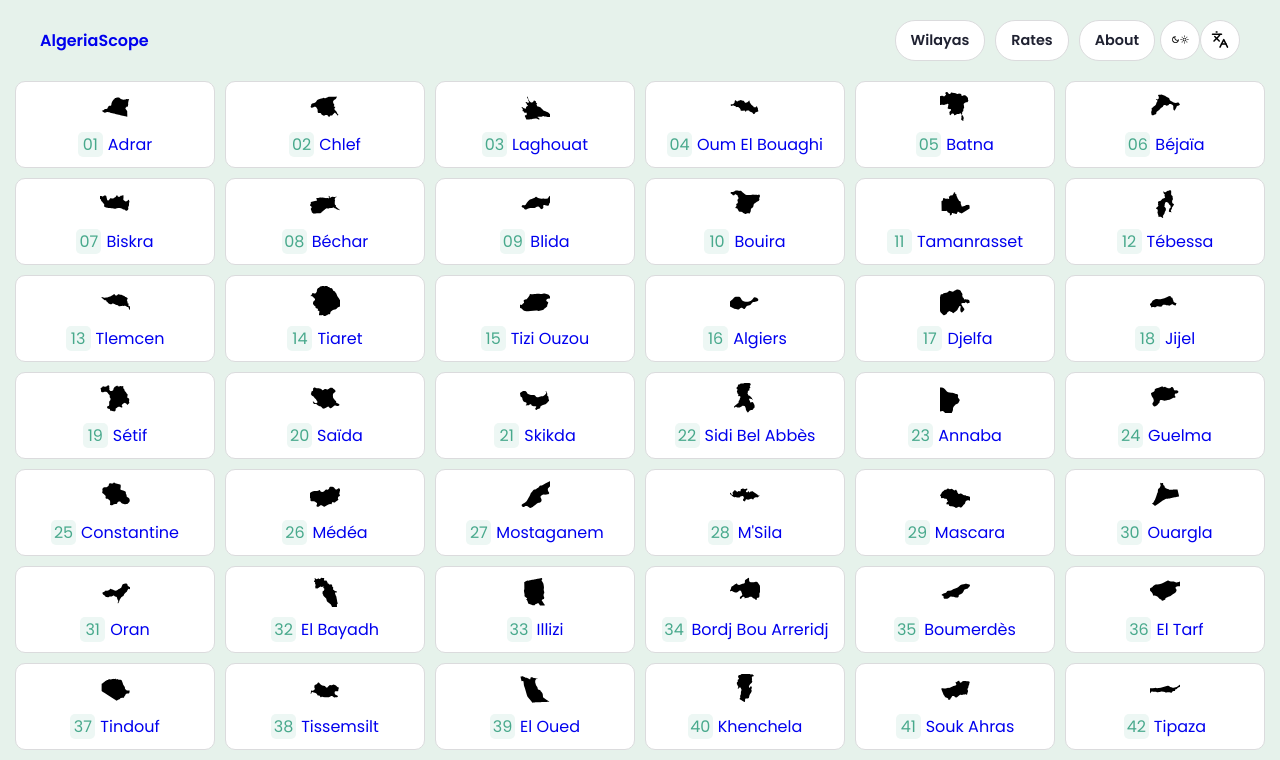
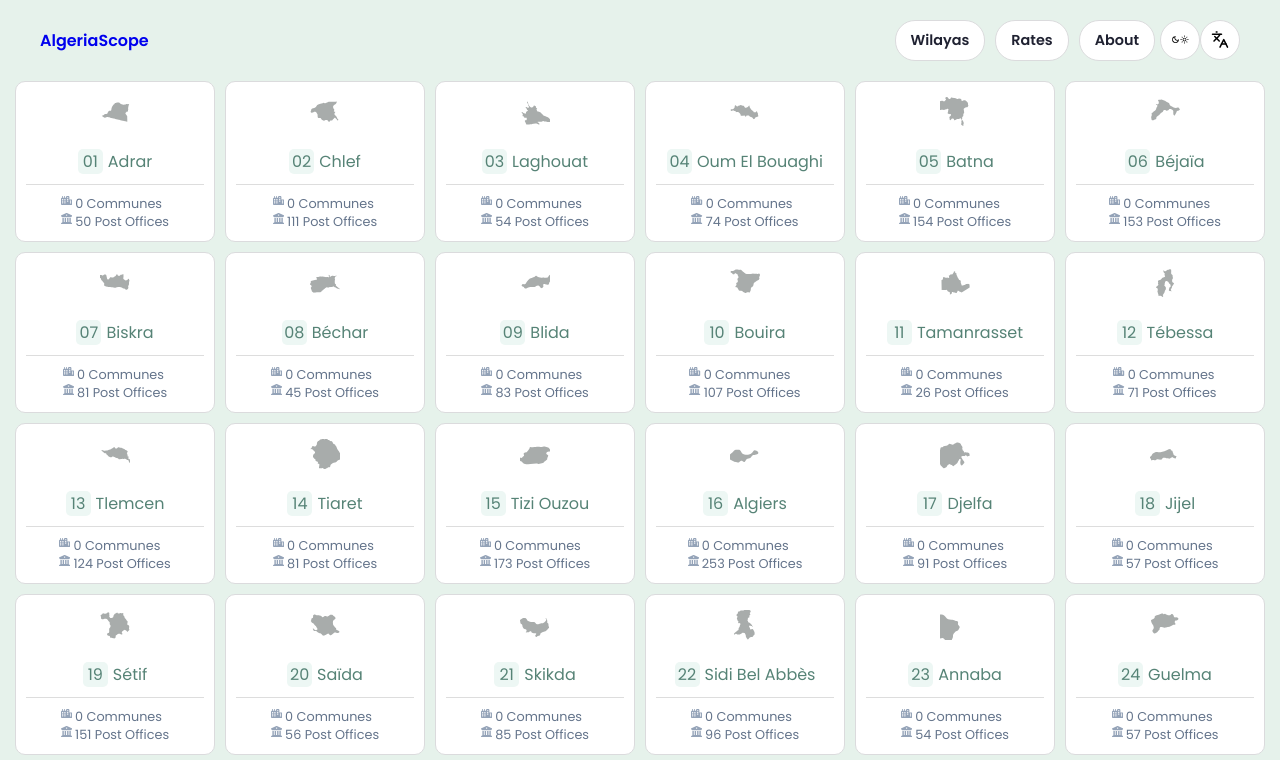
Before and after one commit to algeriascope/algeriascope.github.io, a React (Vite) app: page /postcodes in a window 1280 px wide. Shown: the top 760 px of the page. Built offline with nearby package versions, Linux system fonts and the light colour scheme.

Commit message:
react-svg for maps icons/ui fixes

```diff
--- a/package.json
+++ b/package.json
@@ -15,7 +15,8 @@
     "react": "^19.2.8",
     "react-dom": "^19.2.8",
     "react-icons": "^5.7.0",
-    "react-router-dom": "^7.18.3"
+    "react-router-dom": "^7.18.3",
+    "react-svg": "^19.1.5"
   },
   "devDependencies": {
     "@types/react": "^19.2.18",
--- a/src/pages/Postcodes.jsx
+++ b/src/pages/Postcodes.jsx
@@ -1,7 +1,9 @@
 import React from 'react';
+import { ReactSVG } from 'react-svg';
 import styles from './Postcodes.module.css';
 import data from '../data/algeria_data.json';
 import { Link } from 'react-router-dom';
+import { FaCity, FaBuildingColumns } from "react-icons/fa6";
 
 const wilayaMaps = import.meta.glob('../assets/maps/*.svg', {
   eager: true,
@@ -16,13 +18,22 @@ const Postcodes = () => {
           const mapSvg = wilayaMaps[`../assets/maps/${wilaya.wilaya_code}.svg`];
           return (
             <Link
-              to={`/postcodes/${wilaya.wilaya_name}`}
+              key={wilaya.wilaya_name}
+              to={`/postcodes/${wilaya.wilaya_name.toLocaleLowerCase()}`}
               className={styles.wilayaCard}
             >
-              <img src={mapSvg} alt={wilaya.wilaya_name} />
+              <ReactSVG className={styles.reactSvg} src={mapSvg}/>
               <div className={styles.codeAndName}>
                 <span className={styles.code}>{wilaya.wilaya_code} </span>
                 <span className={styles.name}>{wilaya.wilaya_name}</span>
+              </div>
+              <div className={styles.statsContainer}>
+                <span className={styles.communes}>
+                  <FaCity className={styles.statIcon}/>0 Communes
+                </span>
+                <span className={styles.postOffices}>
+                  <FaBuildingColumns className={styles.statIcon}/> {wilaya.postcodes.length} Post Offices
+                </span>
               </div>
             </Link>
           );
--- a/src/pages/Postcodes.module.css
+++ b/src/pages/Postcodes.module.css
@@ -11,6 +11,7 @@
 
 .wilayaCard{
   background-color: #fff;
+  color: #1F2131;
   text-decoration: none;
   display: flex;
   flex-direction: column;
@@ -23,27 +24,38 @@
   width: 200px;
 }
 
+.name{
+  color: #568376
+}
 .codeAndName{
   display: flex;
-  gap: 5px
+  justify-content: center;
+  width: 100%;
+  gap: 5px;
+  border-bottom: 1px solid #ddd;
+  padding-bottom: 10px;
 }
 
-.wilayaCard:active{
-  color: #000;
-}
 
-.wilayaCard img{
-  width: 30px;
-  fill: #f00;
-}
 .wilayaCard:hover{
   background-color: #e6e6e6a7;
   border-color: #cecccc;
 }
 
+.wilayaCard .reactSvg svg path{
+  fill: #a8acab;
+  width: 25px;
+  height: 25px;
+}
+
+.wilayaCard .reactSvg svg{
+  width: 30px;
+  height: 30px;
+  margin: 5px;
+}
 .code{
   background-color: #EDF7F4;
-  color: #48A98C;
+  color: #568376;
   display: flex;
   align-items: center;
   justify-content: center;
@@ -51,3 +63,20 @@
   height: 25px;
   border-radius: 5px;
 }
+
+.statsContainer{
+  font-size: 0.8rem;
+}
+
+.statsContainer span{
+  display: flex;
+  /* align-items: center; */
+  /* justify-content: center; */
+  gap: 3px;
+  color: #64748B;
+}
+
+.statIcon{
+  color: #94A3B8;
+  font-size: 0.7rem;
+}
```
Also changed, not shown: 1 other file (tests, documents, lock files or other folders).
